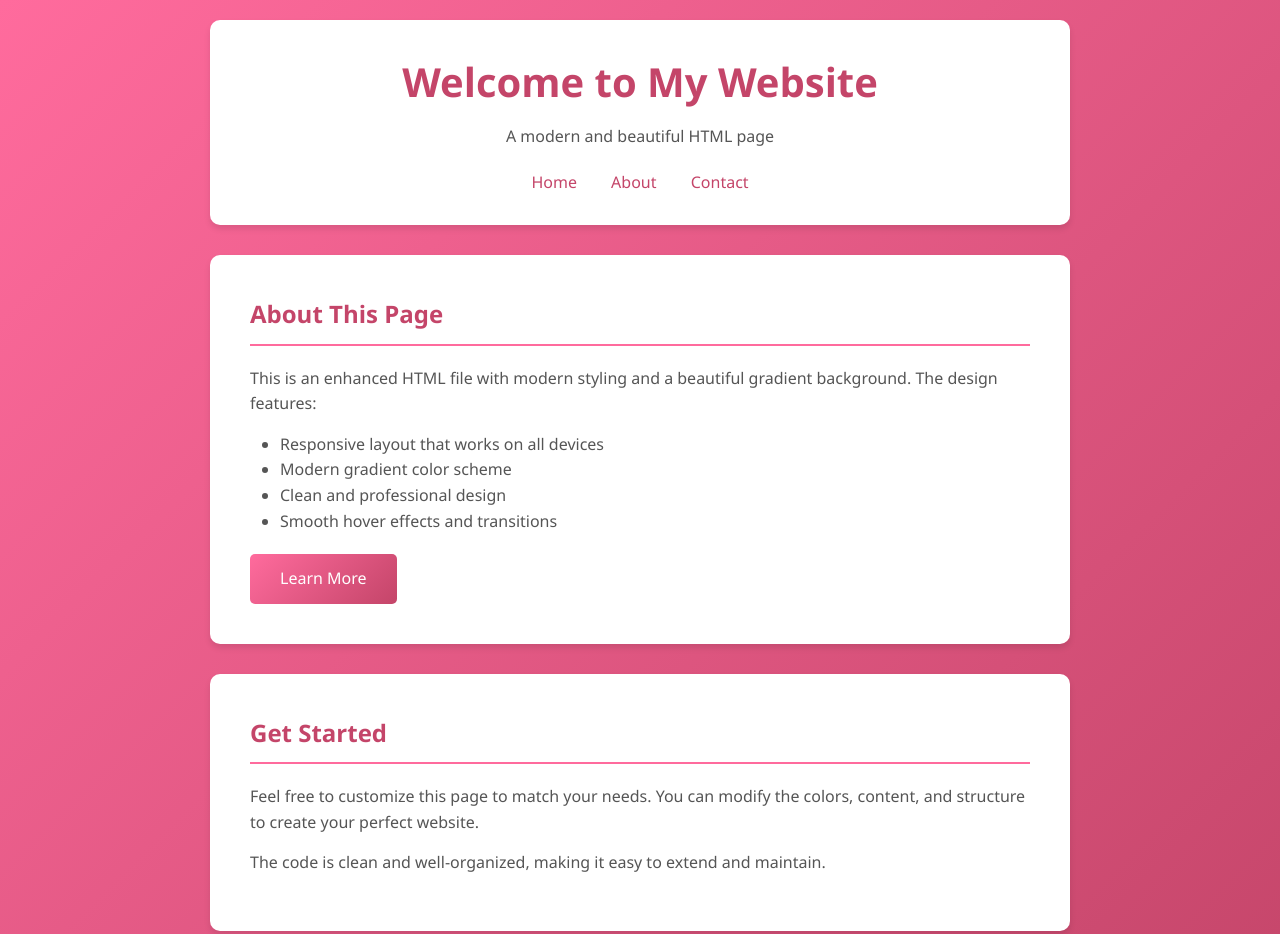
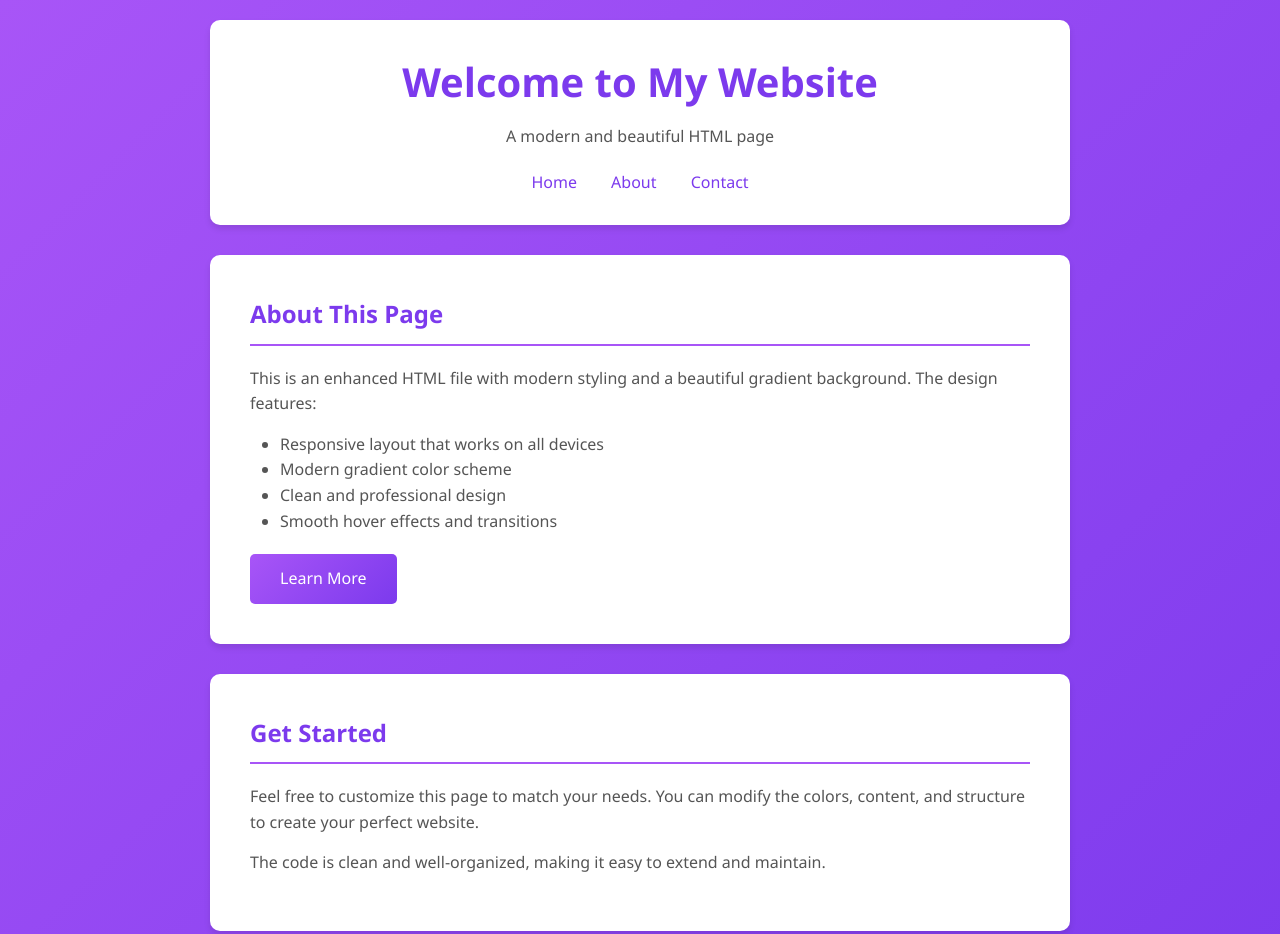
Before and after one commit to vrasish/website, a plain HTML site: page index.html in a window 1280 px wide. Shown: the top 934 px of the page. Drawn offline with Linux system fonts and the light colour scheme.

Commit message:
Change background color to purple gradient and update accent colors

```diff
--- a/index.html
+++ b/index.html
@@ -14,7 +14,7 @@
             font-family: 'Segoe UI', Tahoma, Geneva, Verdana, sans-serif;
             line-height: 1.6;
             color: #333;
-            background: linear-gradient(135deg, #ff6b9d 0%, #c44569 100%);
+            background: linear-gradient(135deg, #a855f7 0%, #7c3aed 100%);
             min-height: 100vh;
         }
         .container {
@@ -31,7 +31,7 @@
             text-align: center;
         }
         h1 {
-            color: #c44569;
+            color: #7c3aed;
             font-size: 2.5em;
             margin-bottom: 10px;
         }
@@ -39,14 +39,14 @@
             margin-top: 20px;
         }
         nav a {
-            color: #c44569;
+            color: #7c3aed;
             text-decoration: none;
             margin: 0 15px;
             font-weight: 500;
             transition: color 0.3s;
         }
         nav a:hover {
-            color: #ff6b9d;
+            color: #a855f7;
         }
         .content {
             background: white;
@@ -56,9 +56,9 @@
             margin-bottom: 30px;
         }
         h2 {
-            color: #c44569;
+            color: #7c3aed;
             margin-bottom: 20px;
-            border-bottom: 2px solid #ff6b9d;
+            border-bottom: 2px solid #a855f7;
             padding-bottom: 10px;
         }
         p {
@@ -67,7 +67,7 @@
         }
         .button {
             display: inline-block;
-            background: linear-gradient(135deg, #ff6b9d 0%, #c44569 100%);
+            background: linear-gradient(135deg, #a855f7 0%, #7c3aed 100%);
             color: white;
             padding: 12px 30px;
             text-decoration: none;
```
